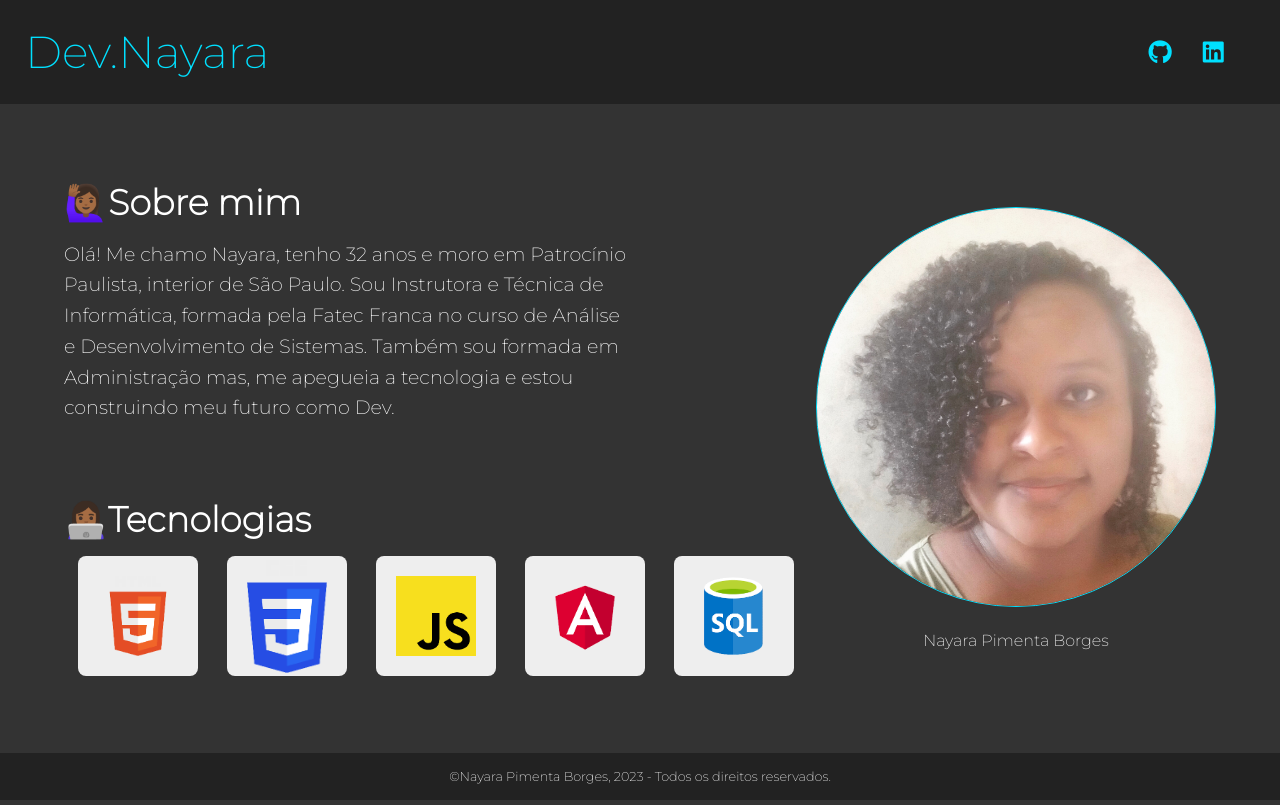
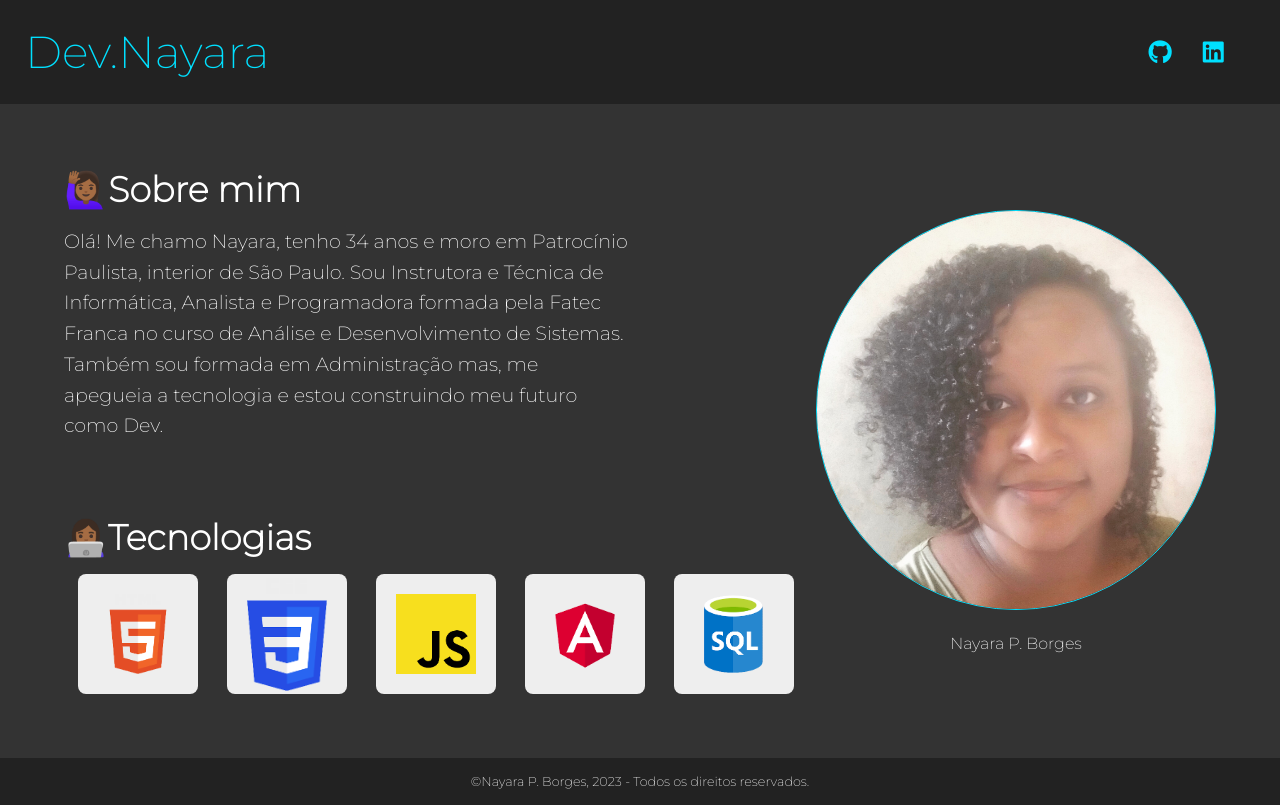
Before and after one commit to Nayara91/PortifolioB, a plain HTML site: page index.html in a window 1280 px wide. Drawn offline with Linux system fonts and the light colour scheme.

Commit message:
Alteração de texto

```diff
--- a/index.html
+++ b/index.html
@@ -39,8 +39,8 @@
                 <article class="text">
                 <h2>🙋🏾‍♀️Sobre mim</h2> <!--Ícone = Windows + . (ponto)-->
                 <p>
-                    Olá! Me chamo Nayara, tenho 32 anos e moro em Patrocínio Paulista,
-                    interior de São Paulo. Sou Instrutora e Técnica de Informática,
+                    Olá! Me chamo Nayara, tenho 34 anos e moro em Patrocínio Paulista,
+                    interior de São Paulo. Sou Instrutora e Técnica de Informática, Analista e Programadora
                     formada pela Fatec Franca no curso de Análise e Desenvolvimento de Sistemas.
                     Também sou formada em Administração mas, me apegueia a tecnologia e
                     estou construindo meu futuro como Dev.
@@ -79,14 +79,14 @@
 
             <figure>
                 <img src="./img/techs/perfil.jpg" alt="Imagem de Nayara">
-                <figcaption>Nayara Pimenta Borges</figcaption>
+                <figcaption>Nayara P. Borges</figcaption>
             </figure>
 
     </main>
 
         <footer>
             <span>
-                &copy;Nayara Pimenta Borges, 2023 - Todos os direitos reservados.
+                &copy;Nayara P. Borges, 2023 - Todos os direitos reservados.
             </span>
         </footer>
 </body>
```
